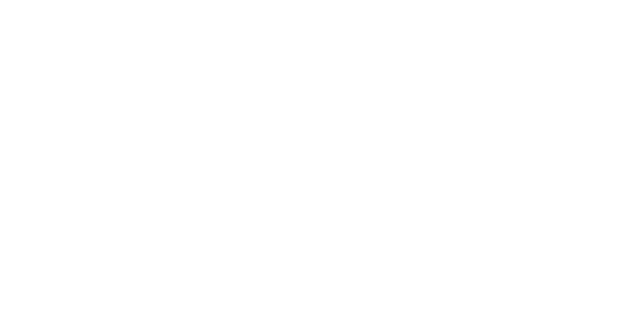
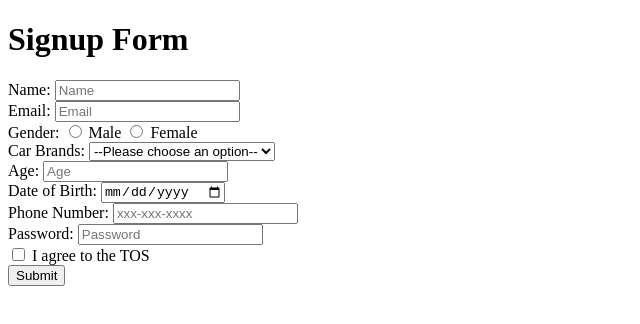
Before and after one commit to acciojob/signup-form-car-krishnasingh34, a website: page main.html in a window 1280 px wide. Shown: the whole page, without its empty margins (0-640 px from the left). Drawn offline with Linux system fonts and the light colour scheme.

Commit message:
created a submission

```diff
--- a/main.html
+++ b/main.html
@@ -8,6 +8,48 @@
 
 <body>
 	<!-- the entire body must be written by student -->
+
+    <h1>Signup Form</h1>
+    <form method="post">
+            <label for="name">Name:</label>
+            <input type="text" placeholder="Name" id="name" name="name" required >
+        <br>
+            <label for="email">Email:</label>
+            <input type="email" placeholder="Email" id="email" name="email" required >
+        <br>
+            <label>Gender:</label>
+            <input type="radio" id="gender_m" name="gender" required>
+            <label for="gender_m">Male</label>
+            <input type="radio" id="gender_f" name="gender" required>
+            <label for="gender_f">Female</label>
+		<br>
+            <label for="cars">Car Brands:</label>
+            <select id="cars" name="cars" required>
+                <option value="null">--Please choose an option--</option>
+                <option value="toyota">Toyota</option>
+                <option value="honda">Honda</option>
+                <option value="ford">Ford</option>
+                <option value="bmw">BMW</option>
+                <option value="audi">Audi</option>
+            </select>
+        <br>
+            <label for="age">Age:</label>
+            <input type="number" placeholder="Age" id="age" name="age" required>
+        <br>
+            <label for="dob">Date of Birth:</label>
+            <input type="date" id="dob" name="dob" required>
+        <br>
+            <label for="tel">Phone Number:</label>
+            <input type="tel" placeholder="xxx-xxx-xxxx" id="tel" name="tel" >
+        <br>
+            <label for="password">Password:</label>
+            <input type="password" placeholder="Password" id="password" name="password" required>
+        <br>
+            <input type="checkbox" id="tos" name="tos" required>
+            <label for="tos">I agree to the TOS</label>
+        <br>
+            <button type="submit">Submit</button>
+    </form>
     <script type="text/javascript" src="./script.js">
 </script>
 
```
